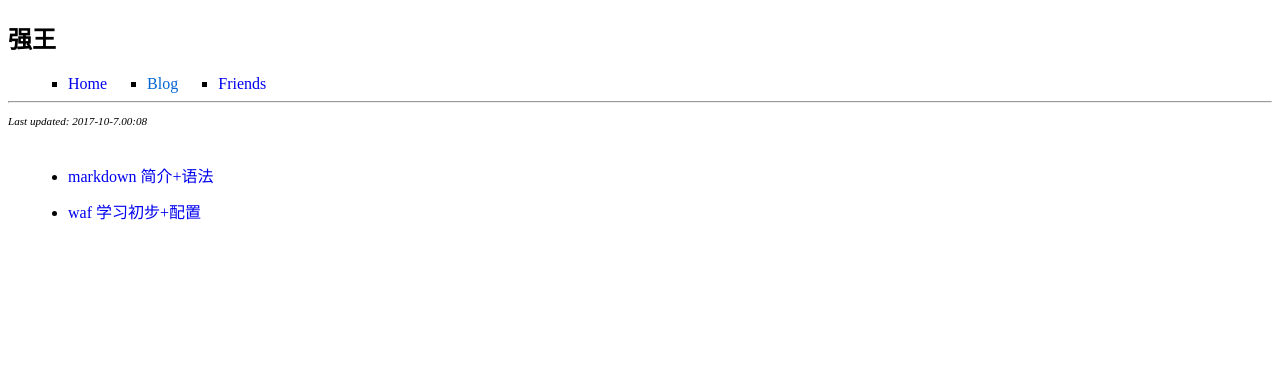
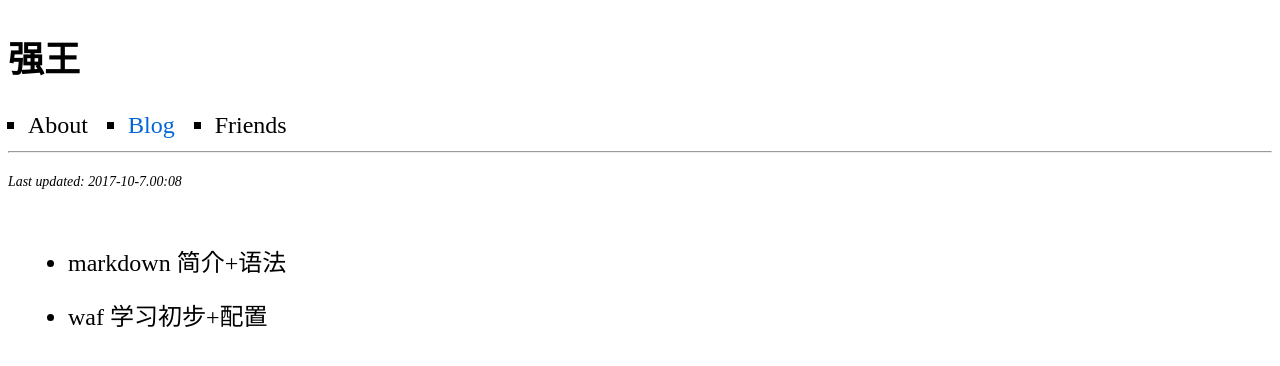
Before and after one commit to q1angwang/Blog-of-wq, a plain HTML site: page index.html in a window 1280 px wide. Drawn offline with Linux system fonts and the light colour scheme.

Commit message:
Add files via upload

```diff
--- a/index.html
+++ b/index.html
@@ -2,31 +2,34 @@
 <html>
 <head>
     <meta charset="utf-8">
-    <meta name="viewport" content="width=device-width, inital-scale=1.0;"/>
+    <meta name="viewport" content="width=device-width, inital-scale=1;"/>
     <meta name="copyright" content="© http://www.qiangwang.site" />
     <link rel="icon" href="favicon.ico" />
     <title>Blog of wq</title>
     <style type="text/css">
+        body{font-size:150%;}
         li{float:left;margin:0px 20px;}
-        a:link {text-decoration: none}
-        a:visited {color: #000000}
-        a:hover {color: #0366D6}
+        a:link {text-decoration: none;color:#000000;}
+        a:visited {color: #000000;}
+        a:hover {color: #0366D6;}
     </style>
 </head>
 <body>
     <h2>强王</h2>
-    <ul type="square" >
-        <li><a href="http://qiangwang.site">Home</a></li>
+    <ul type="square" style="margin:0;padding:0;">
+        <li><a href="index.html">About</a></li>
         <li><a href="http://qiangwang.site/blog" style="color:#0366D6;">Blog</a></li>
-        <li><a href="http://qiangwang.site/friendlink">Friends</a  ></li>
-    </ul>
-    <br><hr>
-    <small><small>
+        <li><a href="friendlink.html">Friends</a  ></li>
+    </ul><br><hr>
+
+    <small><small><small>
         <i>Last updated: 2017-10-7.00:08</i>
-    </small></small><br><br>
+    </small></small></small><br><br>
+
     <ul>
         <li><a href="http://qiangwang.site/blog/md/md">markdown 简介+语法</a></li><br><br>
-        <li><a href="http://qiangwang.site/blog/waf/waf"> waf 学习初步+配置</a></li><br>
+        <li><a href="http://qiangwang.site/blog/waf/waf"> waf 学习初步+配置</a></li><br><br>
     </ul>
+
 </body>
 </html>
```
